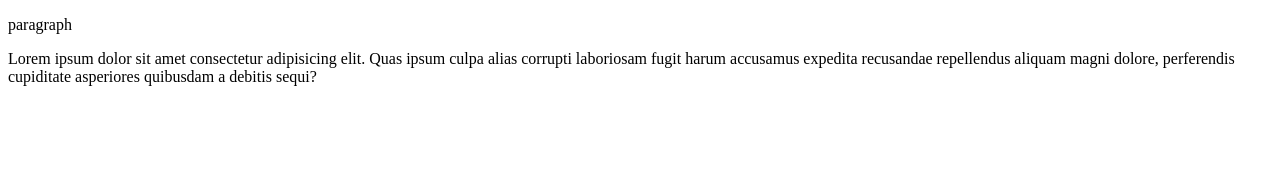
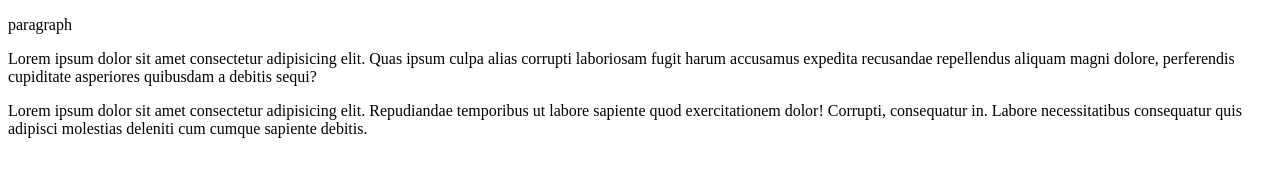
Before and after one commit to h-fikri/wpu-git-localtoremote, a plain HTML site: page index.html in a window 1280 px wide. Drawn offline with Linux system fonts and the light colour scheme.

Commit message:
tambah paragraph 2

```diff
--- a/index.html
+++ b/index.html
@@ -9,5 +9,6 @@
 <body>
     <p>paragraph</p>
     <p>Lorem ipsum dolor sit amet consectetur adipisicing elit. Quas ipsum culpa alias corrupti laboriosam fugit harum accusamus expedita recusandae repellendus aliquam magni dolore, perferendis cupiditate asperiores quibusdam a debitis sequi?</p>
+    <p>Lorem ipsum dolor sit amet consectetur adipisicing elit. Repudiandae temporibus ut labore sapiente quod exercitationem dolor! Corrupti, consequatur in. Labore necessitatibus consequatur quis adipisci molestias deleniti cum cumque sapiente debitis.</p>
 </body>
 </html>
```
